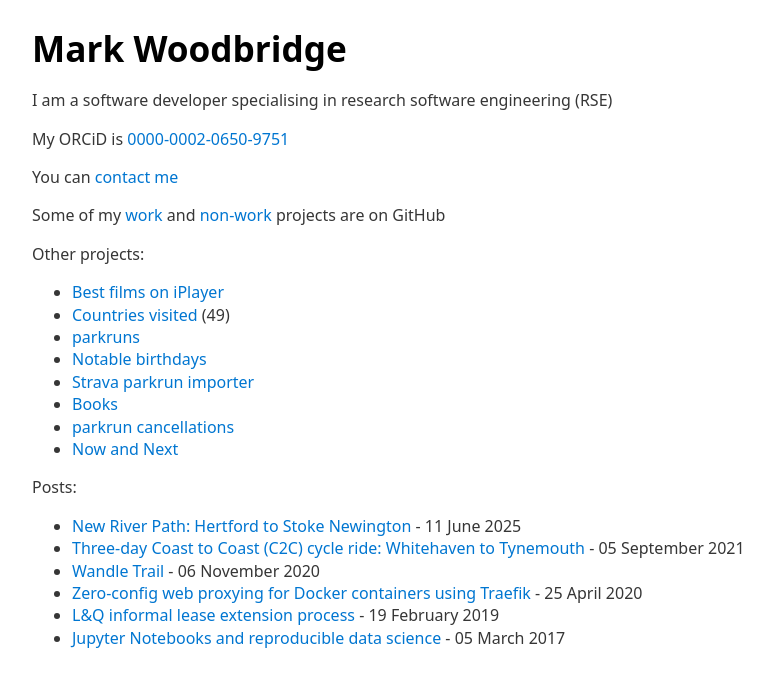
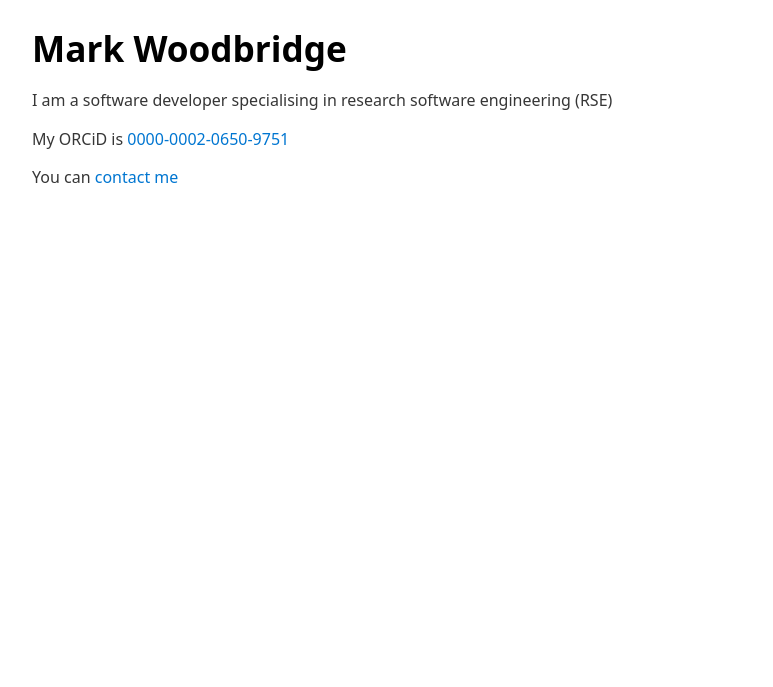
Before and after one commit to mrw34/mrw34.github.com, a Jekyll site: the page built from index.html, in a window 1280 px wide. Shown: the top 687 px of the page, without its empty margins (208-981 px from the left). Built offline with Jekyll 4.4.1, drawn with Linux system fonts in a browser that asks for light colours; comment, search, counter and statistics services are not loaded.

Commit message:
Clean up index.html

```diff
--- a/index.html
+++ b/index.html
@@ -5,62 +5,9 @@ title: Home
 <div>
 	<h1>Mark Woodbridge</h1>
 	<p>I am a software developer specialising in research software engineering (RSE)</p>
-	<!-- <p>I am a member of the <a href="https://ukdri.ac.uk">UK DRI</a> at Imperial College London, where I previously founded the central <a href="https://www.imperial.ac.uk/admin-services/ict/self-service/research-support/rcs/service-offering/research-software-engineering/about-the-team/">RSE team</a></p> -->
 	<p>My ORCiD is <a href="https://orcid.org/0000-0002-0650-9751">0000-0002-0650-9751</a></p>
-	<!-- <p>I was previously co-founder and CTO of <a href="https://www.chaser.io/">Chaser</a>, winning Xero's <a href="https://www.xero.com/blog/2016/04/xero-api-developer-year-2015-goes/">Developer of the Year</a> and <a href="https://www.xero.com/blog/2016/02/xerocon-london-awards-2016/">Add-on Partner of the Year</a> awards</p> -->
-	<!-- <p>I have also worked at <a href="http://www.iavi.org">IAVI</a>, the <a href="http://www.gre.ac.uk/it-and-library/about">University of Greenwich</a>, <a href="http://thomsonreuters.com/en/products-services/financial.html">Reuters</a> and the <a href="http://www.flymine.org/" itemprop="alumniOf">University of Cambridge</a></p> -->
-	<!-- <p>You can contact me <a href="https://twitter.com/mrw34" itemprop="contactPoint">@mrw34</a> or find me on <a href="https://github.com/mrw34?tab=repositories">GitHub</a></p> -->
 	<p>You can <a href="https://docs.google.com/forms/d/e/1FAIpQLSdon5t47ojz0fg0u9NjJLQE0lcTL1Cvp1x2bnnI0iJLuEY2jQ/viewform?usp=sf_link">contact me</a></p>
-	<p>Some of my <a href="https://github.com/mwoodbri">work</a> and <a href="https://github.com/mrw34">non-work</a> projects are on GitHub</p>
-	<p>Other projects:</p>
-	<ul>
-		<li><a href="https://iplayer.deno.dev">Best films on iPlayer</a></li>
-		<!-- <li><a href="https://programmes.markwoodbridge.com/">Programme Calendar</a></li> -->
-		<li><a href="https://visitedplaces.com/embed/?map=world&projection=geoNaturalEarth1&theme=dark-yellow&water=0&graticule=0&names=0&duration=0&placeduration=0&slider=0&autoplay=0&autozoom=none&autostep=0&home=GB&places=~AL_AT_BE_BG_HR_CZ_DK_CY_EE_FI_FR_DE_GR_HU_IS_IE_GG_IT_JE_LT_LV_LU_MT_NL_MK_PT_RO_PL_NO_SK_ES_SE_CH_TR_GB_VA_CA_CU_US_MA_UG_CN_IN_IL_JP_VN_TN_SI_GE">Countries visited</a></li>
-		<!-- <li><a href="https://gtr.markwoodbridge.com/">GtR Alerts</a></li> -->
-		<li><a href="https://datasette.markwoodbridge.com/parkruns/runs">parkruns</a></li>
-		<li><a href="https://birthdays.deno.dev">Notable birthdays</a></li>
-		<!-- <li><a href="https://birthdays.mrw34.deno.net">Notable birthdays</a></li> -->
-		<!-- <li><a href="https://launchpad.graphql.com/54j878l99">GraphQL with Monzo and Starling</a></li> -->
-		<li><a href="https://strava.markwoodbridge.com">Strava parkrun importer</a></li>
-		<li><a href="https://bibliography.deno.dev">Books</a></li>
-		<!-- <li><a href="https://filmography.deno.dev">Movies</a></li> -->
-		<li><a href="https://parkrun.markwoodbridge.com">parkrun cancellations</a></li>
-		<li><a href="https://nowandnext.markwoodbridge.com">Now and Next</a></li>
-		<!-- <li><a href="montecarlo.html">Monte Carlo</a></li> -->
-		<!-- <li>Chaser</li> -->
-		<!-- <li>GCSE Success</li> -->
-		<!-- <li><a href="https://kinderly.co.uk/">Kinderley</a></li> -->
-		<!-- <li>DroneWatch (<a href="https://github.com/mrw34/dronewatch">source</a>)</li> -->
-		<!-- <li>Indigo</li> -->
-		<!-- <li>LabBook</li> -->
-		<!-- <li><a href="https://github.com/mrw34/grouptext">GroupText</a></li> -->
-		<!-- <li>Conditional (<a href="https://github.com/mrw34/conditional">source</a>)</li> -->
-		<!-- <li><a href="https://github.com/mrw34/jukebox">Jukebox</a></li> -->
-		<!-- <li><a href="https://gist.github.com/mrw34/5986860">Google Calendar train times</a></li> -->
-		<!-- <li><a href="https://markwoodbridge.appspot.com/weather">Local weather</a></li> -->
-		<!-- <li><a href="traintimes.html">Local trains</a></li> -->
-	</ul>
-	<!-- <p>Talks:</p>
-	<ul>
-		<li><a href="https://docs.google.com/presentation/d/15unHTLrMe2bc6Eq4Lv7KvCDrFenm2Zk6dQ6xJ7dkX5w/pub">Meteor and Cloudant</a> - Meteor Devshop London, March 2016</li>
-		<li><a href="https://goo.gl/yFZTVv">Chaser and Meteor</a> - DevTank, September 2015</li>
-		<li><a href="https://docs.google.com/presentation/d/1u7EOi1g4GUX8MIc4XfGixqnJ1E0cSRPsItMHx_LR1a4/pub">Meteor with Electron</a> - Meteor Devshop London, July 2015</li>
-		<li><a href="https://docs.google.com/presentation/d/1aOiIK_uCyAokxudV_QfVYaJXw22GwEcGy4swDbnMsLE/pub">Meteor at Chaser</a> - Meteor Devshop London, January 2015</li>
-		<li><a href="https://slides.com/mrw34/baas/fullscreen">Backend as a service</a> - IC SaaS, September 2013</li>
-		<li><a href="https://docs.google.com/presentation/d/1thfFtl835b4fDBuhzKwUm3P_Z3vb1REfha01ORVwROI/pub">Automating data management</a> - London MongoDB User Group, May 2012</li>
-	</ul> -->
-	<p>Posts:</p>
-	<ul>
-		{% assign posts = site.posts | where_exp: "post", "post.hidden != true" %}
-		{% for post in posts %}
-		<li><a href="{{ post.url }}">{{ post.title }}</a> - {{ post.date | date_to_long_string }}</li>
-		{% endfor %}
-	</ul>
 </div>
 <script>
 	document.querySelector('a[href*="visitedplaces"').insertAdjacentText("afterend", ` (${document.querySelector('a[href*="visitedplaces"').getAttribute("href").split("~")[1].split("_").length})`);
 </script>
-<script>
-	fetch("https://datasette.markwoodbridge.com/parkruns.json?sql=select%0D%0A++count%281%29%0D%0Afrom%0D%0A++runs").then(response => response.json()).then(data => document.querySelector('a[href*="parkruns"').insertAdjacentText("afterend", ` (${data.rows[0][0]})`));
-</script>
```
